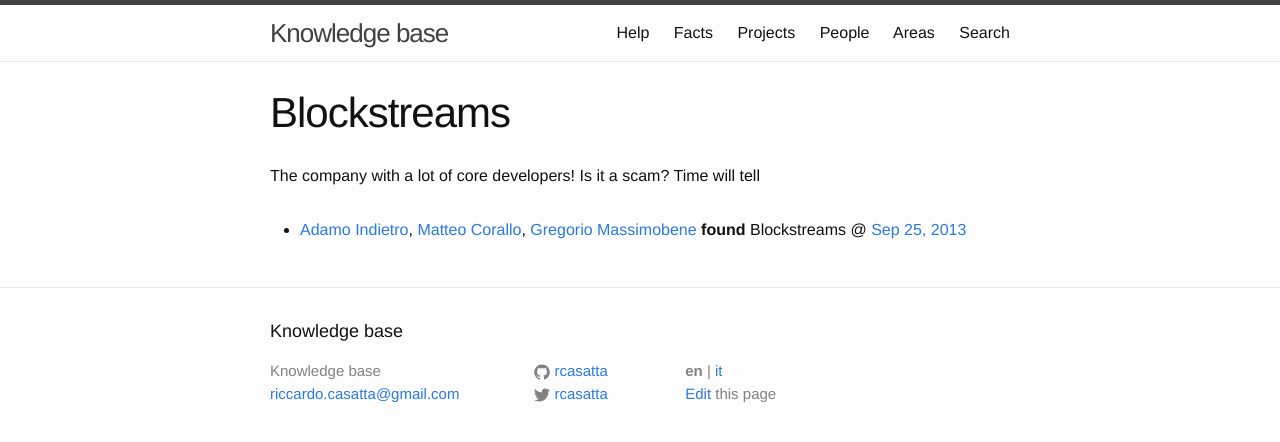
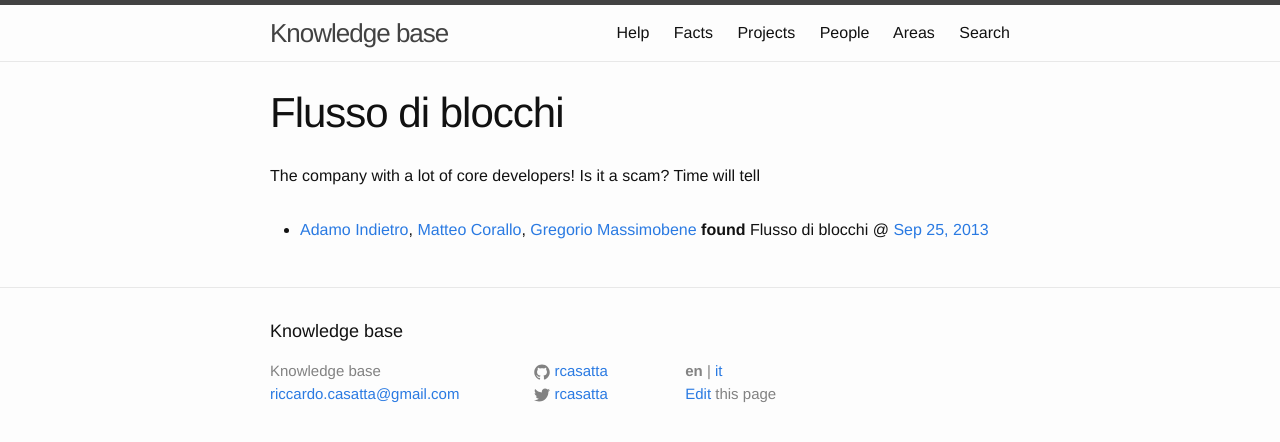
Before and after one commit to RCasatta/knowledge-base, a Jekyll site: the page built from projects/flusso.di.blocchi.md, in a window 1280 px wide. Shown: the top 442 px of the page. Built offline with Jekyll 4.4.1, drawn with Linux system fonts in a browser that asks for light colours.

Commit message:
fixing links and names

```diff
--- a/_data/properties.yml
+++ b/_data/properties.yml
@@ -9,7 +9,7 @@
 /facts/:
   title: Facts
 /projects/flusso.di.blocchi/:
-  title: Blockstreams
+  title: Flusso di blocchi
 /people/gregorio.massimobene/:
   title: Gregorio Massimobene
 /help/:
--- a/facts.html
+++ b/facts.html
@@ -9,7 +9,7 @@
 
   <h2>
     <a href="{{ site.github.repo }}/new/gh-pages/_posts">New</a>
-    <small>(<a href="{{ site.github.repo }}/edit/gh-pages/_posts/2014-01-25-investment-in-ethereum.markdown">example</a>)</small>
+    <small>(<a href="{{ site.github.repo }}/edit/gh-pages/_posts/2014-01-25-investment-in-eterea.markdown">example</a>)</small>
   </h2>
 
   <ul class="post-list">
--- a/projects.html
+++ b/projects.html
@@ -20,7 +20,7 @@
   <h1>{{ page.title }}</h1>
   <p>
     <a href="{{ site.github.repo }}/new/gh-pages/projects">New</a>
-    (<a href="{{ site.github.repo }}/edit/gh-pages/projects/blockstream.md">example</a>)
+    (<a href="{{ site.github.repo }}/edit/gh-pages/projects/flusso.di.blocchi.md">example</a>)
   </p>
 
   <ul>
--- a/projects/flusso.di.blocchi.md
+++ b/projects/flusso.di.blocchi.md
@@ -1,6 +1,6 @@
 ---
 layout: projects
-title: Blockstreams
+title: Flusso di blocchi
 ---
 
 The company with a lot of core developers!
```
